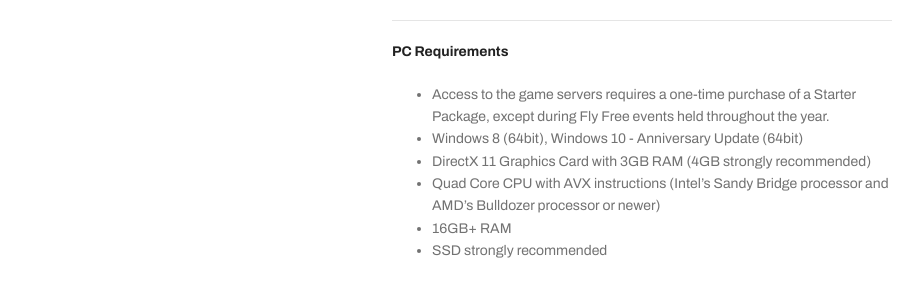
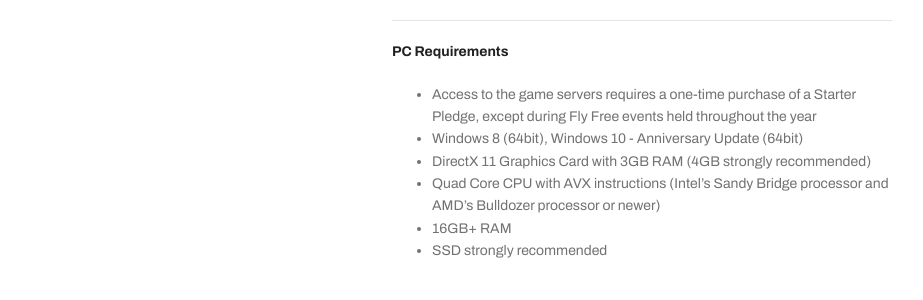
Before and after one commit to tethyrplays/tethyrplays, a Jekyll site: the page built from star-citizen/index.md, in a window 1280 px wide. Shown: the part 881-1181 px from the top of the page, without its empty margins (178-1101 px from the left). Built offline with Jekyll 4.4.1, drawn with Linux system fonts in a browser that asks for light colours; nearby versions of some CDN libraries; some web fonts are replaced; our own code applies the rules of GitHub Pages for plain Markdown files; the repository's description, which GitHub fills in, is left out.

Commit message:
Update index.md

```diff
--- a/star-citizen/index.md
+++ b/star-citizen/index.md
@@ -25,7 +25,7 @@
 ---
 
 **PC Requirements**
-* Access to the game servers requires a one-time purchase of a Starter Package, except during Fly Free events held throughout the year.
+* Access to the game servers requires a one-time purchase of a Starter Pledge, except during Fly Free events held throughout the year
 * Windows 8 (64bit), Windows 10 - Anniversary Update (64bit)
 * DirectX 11 Graphics Card with 3GB RAM (4GB strongly recommended)
 * Quad Core CPU with AVX instructions (Intel’s Sandy Bridge processor and AMD’s Bulldozer processor or newer)
```
